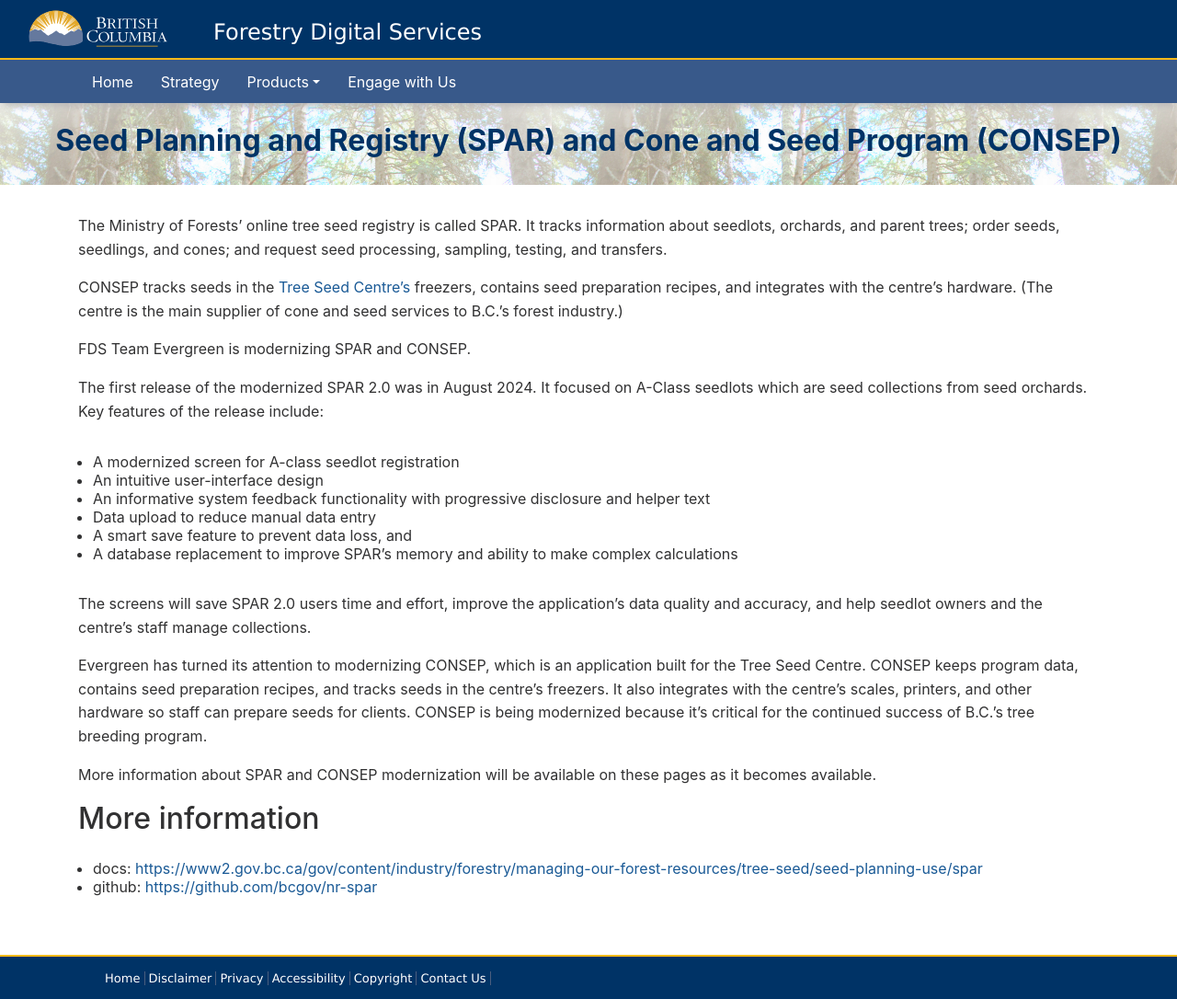
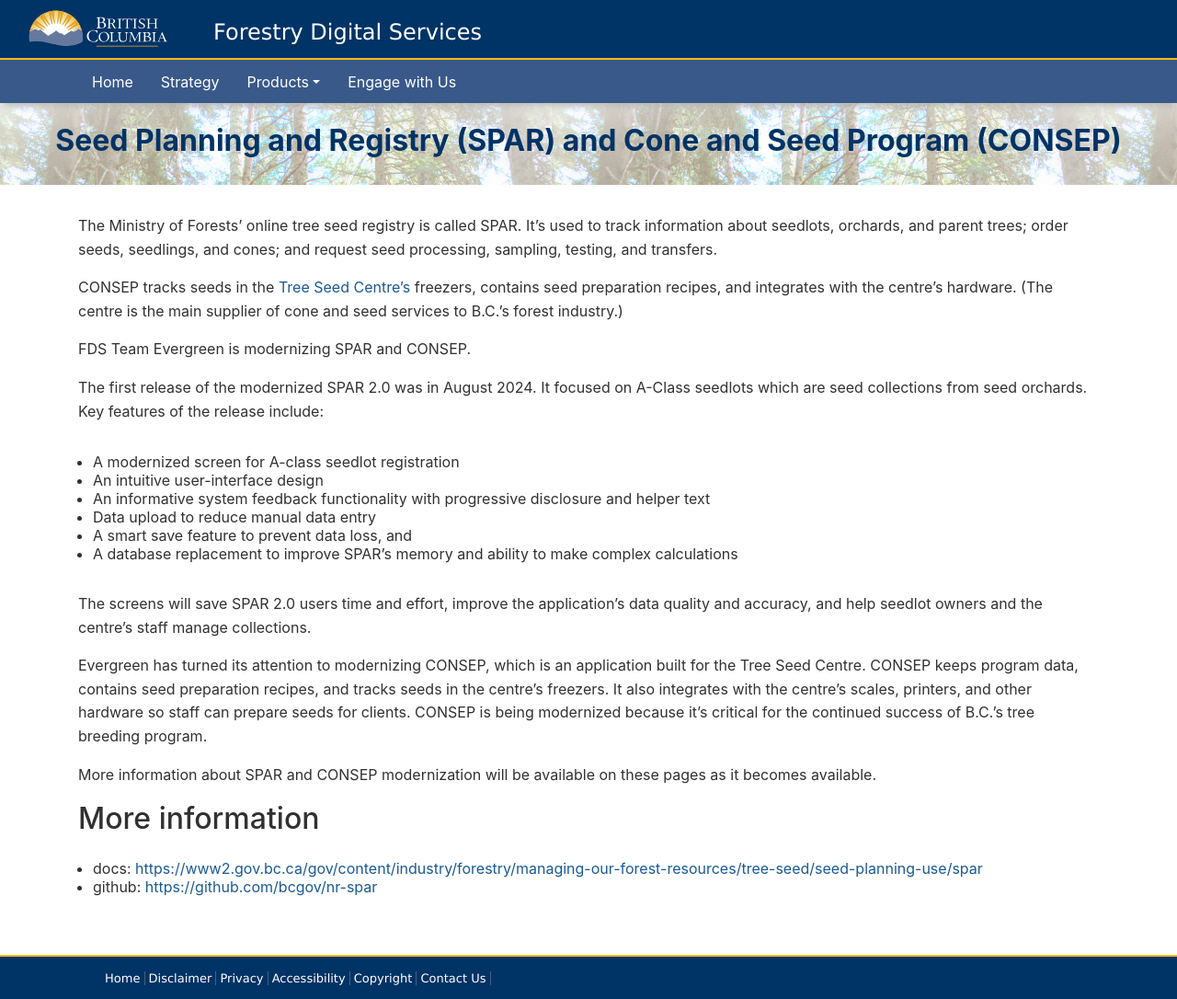
Before and after one commit to bcgov/forestry-digital-services, a Jekyll site: the page built from collections/_applications/spar.md, in a window 1280 px wide and 1086 px high. Shown: the whole window at 92% size. Built offline with Jekyll 4.4.1, drawn with Linux system fonts in a browser that asks for light colours; nearby versions of some CDN libraries.

Commit message:
Update spar.md

```diff
--- a/collections/_applications/spar.md
+++ b/collections/_applications/spar.md
@@ -5,7 +5,7 @@
 order: 9
 description:
 ---
-The Ministry of Forests’ online tree seed registry is called SPAR. It tracks information about seedlots, orchards, and parent trees; order seeds, seedlings, and cones; and request seed processing, sampling, testing, and transfers.
+The Ministry of Forests’ online tree seed registry is called SPAR. It's used to track information about seedlots, orchards, and parent trees; order seeds, seedlings, and cones; and request seed processing, sampling, testing, and transfers.
 
 CONSEP tracks seeds in the [Tree Seed Centre’s](https://www2.gov.bc.ca/gov/content?id=B33FA5CCACF949158DA2DA602A6D9C5F) freezers, contains seed preparation recipes, and integrates with the centre’s hardware. (The centre is the main supplier of cone and seed services to B.C.’s forest industry.)
 
```
